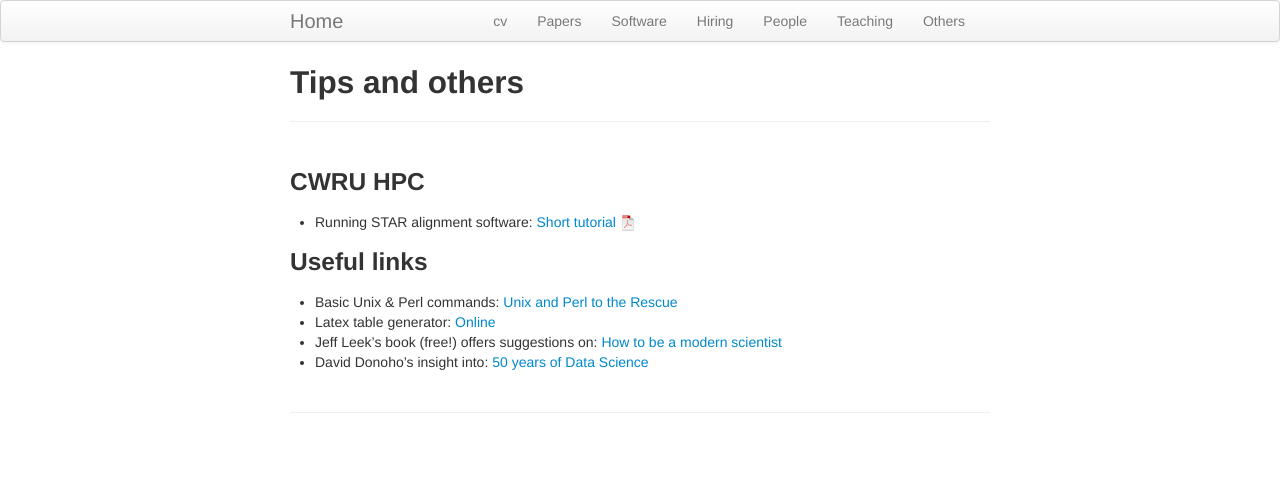
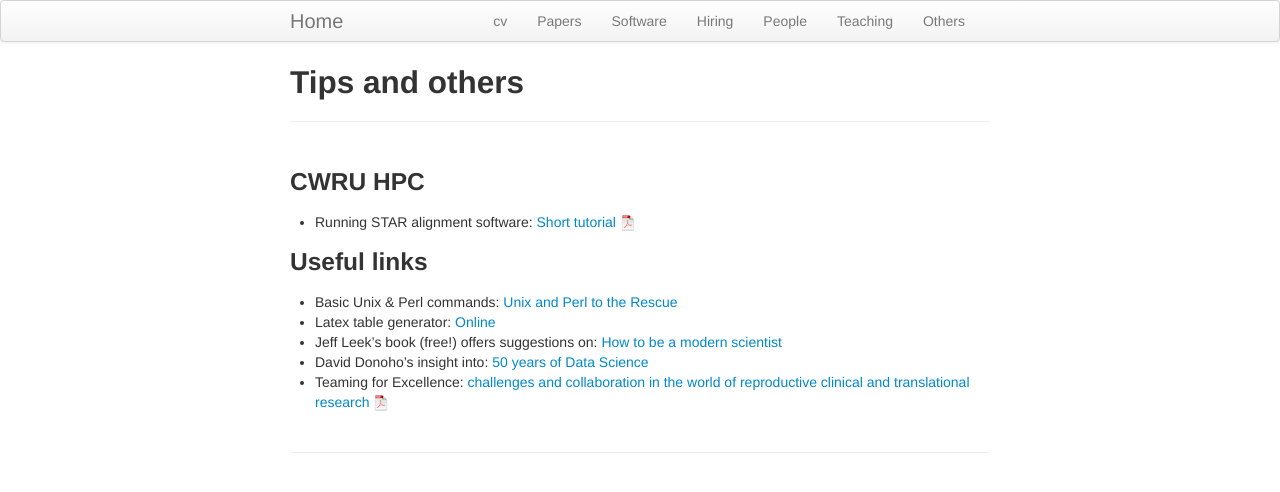
Before and after one commit to haoharryfeng/testpage4, a Jekyll site: the page built from others.md, in a window 1280 px wide. Shown: the top 492 px of the page. Built offline with Jekyll 4.4.1, drawn with Linux system fonts in a browser that asks for light colours.

Commit message:
update pdf

```diff
--- a/others.md
+++ b/others.md
@@ -14,3 +14,4 @@ title: Tips and others
 - Latex table generator: [Online](https://www.tablesgenerator.com/)
 - Jeff Leek's book (free!) offers suggestions on: [How to be a modern scientist](https://leanpub.com/modernscientist)
 - David Donoho's insight into: [50 years of Data Science](https://courses.csail.mit.edu/18.337/2015/docs/50YearsDataScience.pdf)
+- Teaming for Excellence: [challenges and collaboration in the world of reproductive clinical and translational research ![CV as pdf](./assets/pics/pdf-icon.png)](teaming_for_exce.pdf)
```
Also changed, not shown: 1 other file.
